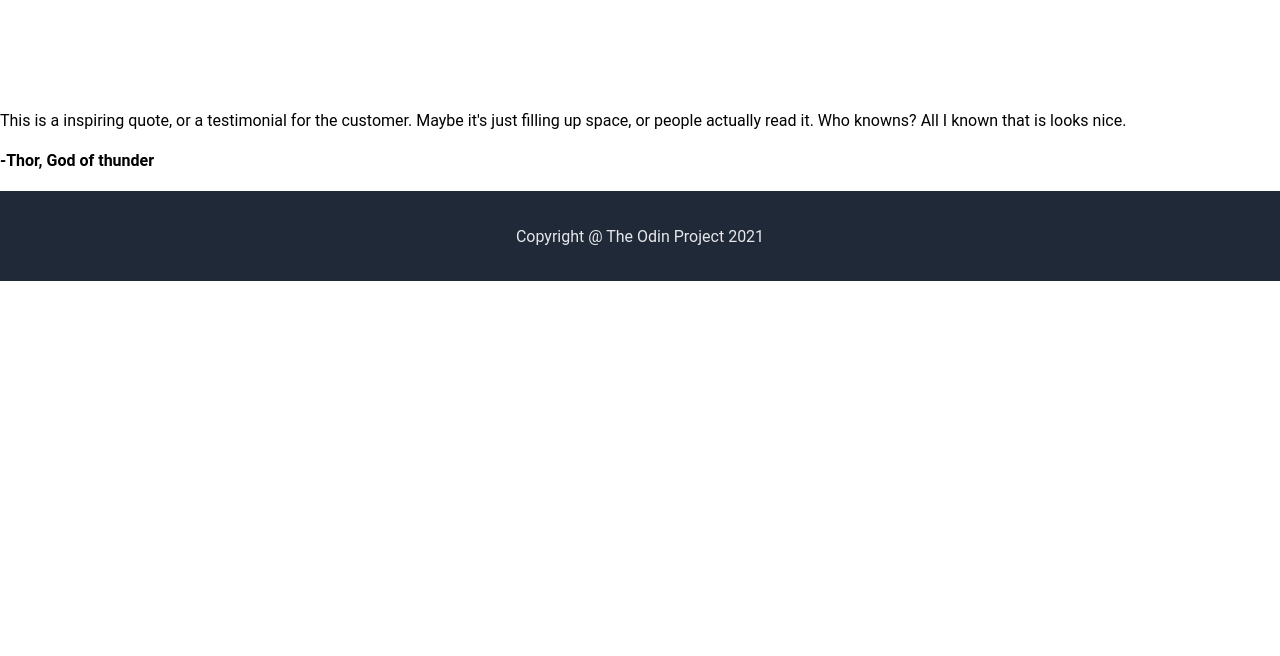
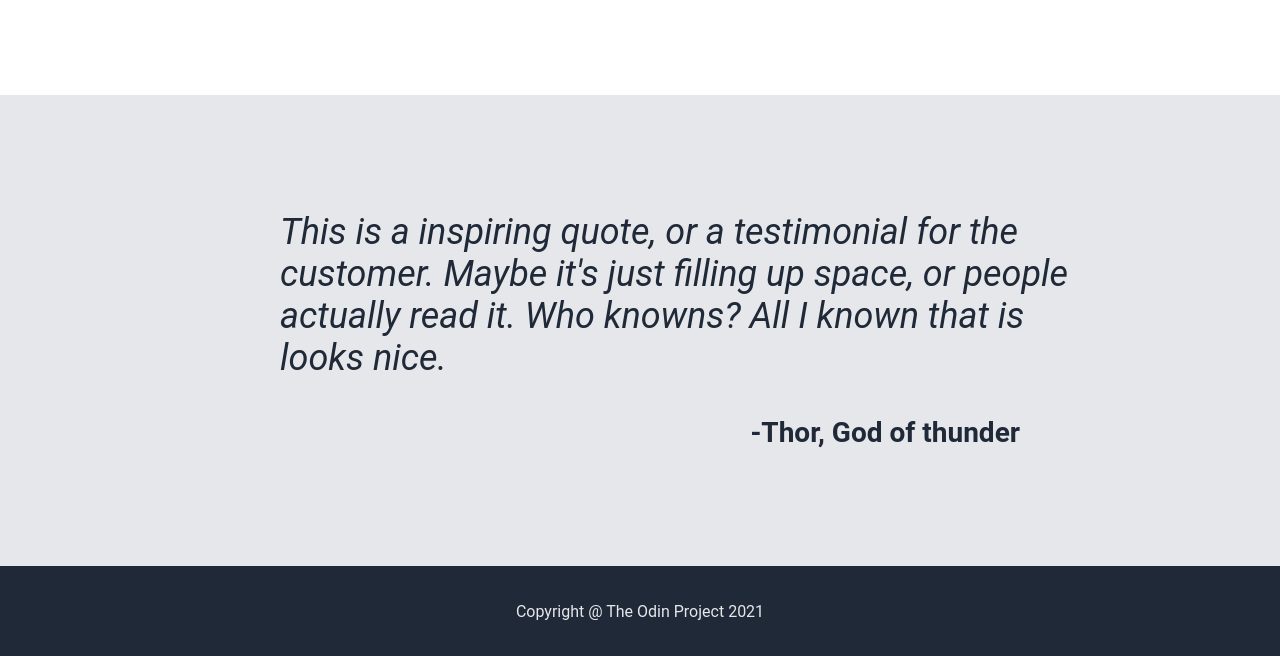
Before and after one commit to HarshYadav2004/First-landing-page, a plain HTML site: page index.html in a window 1280 px wide. Shown: the part 882-1538 px from the top of the page. Before the commit the page ends 1163 px from the top, so only its background shows below. Drawn offline with Linux system fonts and the light colour scheme.

Commit message:
add block 3 css sheet

```diff
--- a/style.css
+++ b/style.css
@@ -94,6 +94,7 @@ a{
     justify-content: center;
     align-items: center;
     margin-bottom: 80px;
+    flex-wrap: wrap;
 }
 .item-2-info{
     display: flex;
@@ -105,3 +106,22 @@ a{
     font-size: 18px;
     color: #b1b1b1;
 }
+.item-3{
+    background: #e5e7eb;
+    padding: 80px;
+}
+.item-3 p{
+    font-size: 36px;
+    font-style: italic;
+    color: #1f2937;
+    width: 800px;
+    padding-left: 200px;
+}
+.item-3 h4{
+    padding-right: 180px;
+    color: #1f2937;
+    font-size: 28px;
+    font-weight: bold;
+    font-style: normal;
+    text-align: end;
+}
```
